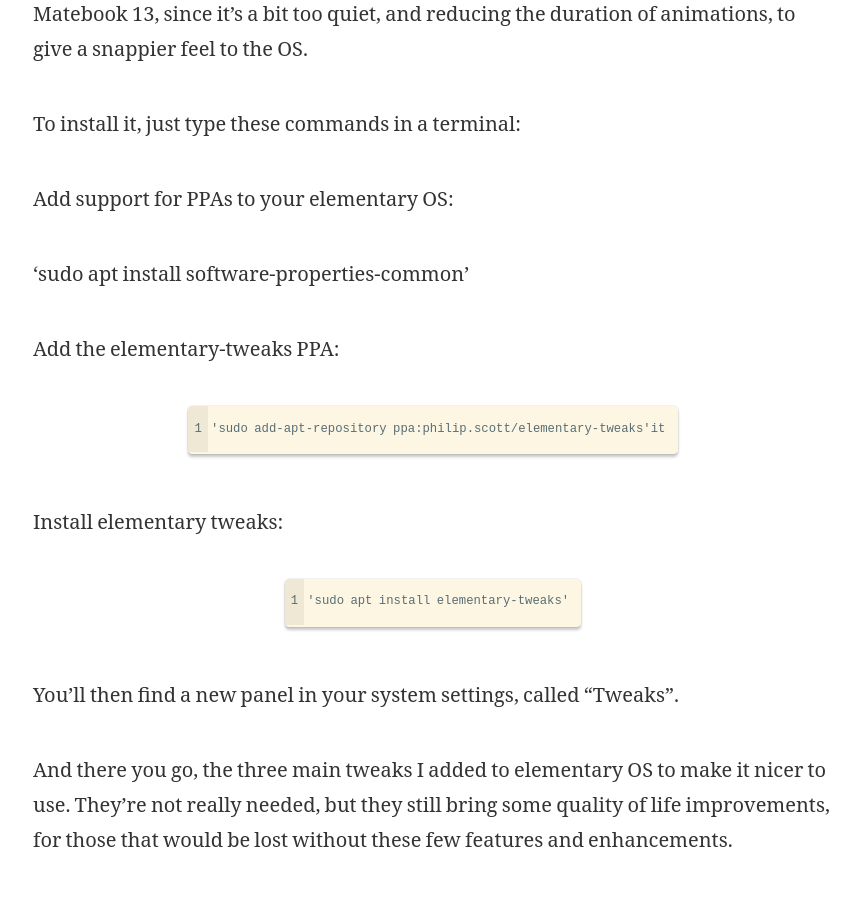
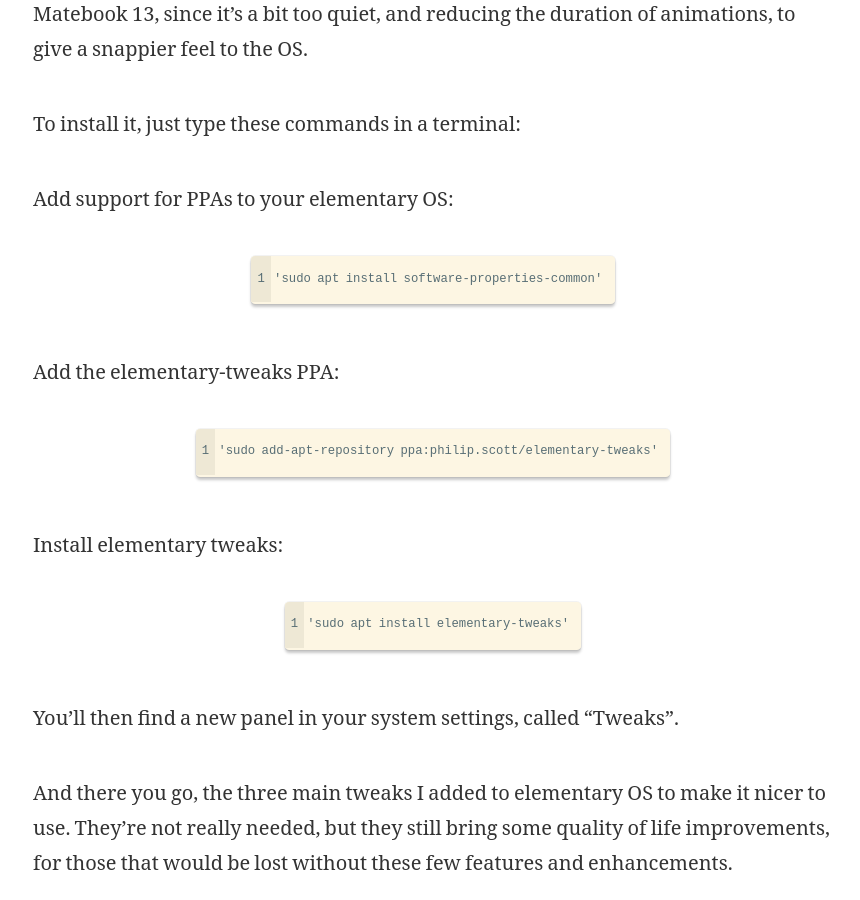
Before and after one commit to TheLinuxEXP/TheLinuxEXP.github.io, a Jekyll site: the page built from _posts/2020-01-06-useful-tweaks-elementary-os.md, in a window 1280 px wide and 900 px high, scrolled down 4938 px. Shown: the whole window, without its empty margins (207-1067 px from the left). Built offline with Jekyll 4.4.1, drawn with Linux system fonts in a browser that asks for light colours; our own code applies the rules of GitHub Pages for plain Markdown files.

Commit message:
Fixed code blocks and added video

```diff
--- a/_posts/2020-01-06-useful-tweaks-elementary-os.md
+++ b/_posts/2020-01-06-useful-tweaks-elementary-os.md
@@ -83,12 +83,12 @@
 
 Add support for PPAs to your elementary OS:
 
-'sudo apt install software-properties-common'
+    'sudo apt install software-properties-common'
 
 
 Add the elementary-tweaks PPA:
 
-    'sudo add-apt-repository ppa:philip.scott/elementary-tweaks'it
+    'sudo add-apt-repository ppa:philip.scott/elementary-tweaks'
 
 
 Install elementary tweaks:
@@ -102,3 +102,5 @@
 And there you go, the three main tweaks I added to elementary OS to make it nicer to use. They're not really needed, but they still bring some quality of life improvements, for those that would be lost without these few features and enhancements.
 
 If you want to learn more about elementary OS, you can also watch my latest video on their latest release, elementary OS 5.1 Hera:
+
+<p align="center" ><iframe width="560" height="315" src="https://www.youtube.com/embed/rpjyCeUhQlM" frameborder="0" allow="accelerometer; autoplay; encrypted-media; gyroscope; picture-in-picture" allowfullscreen></iframe></p>
```
